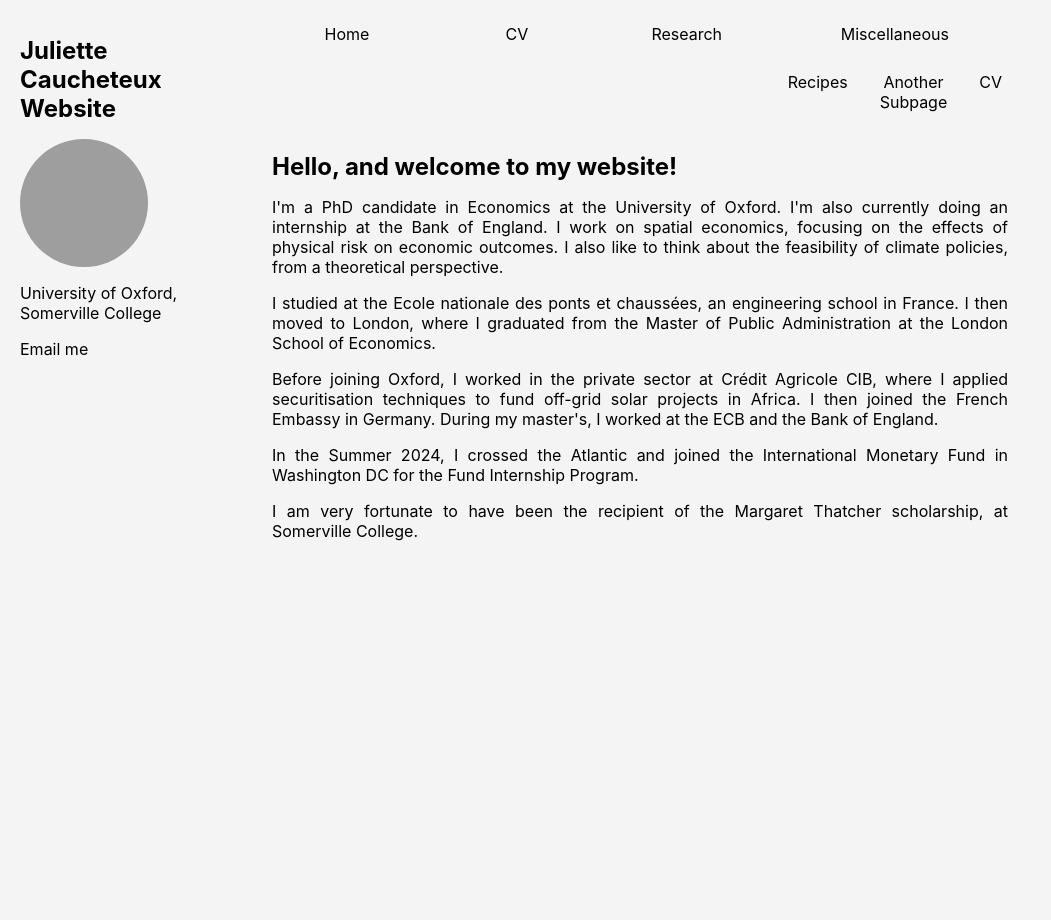
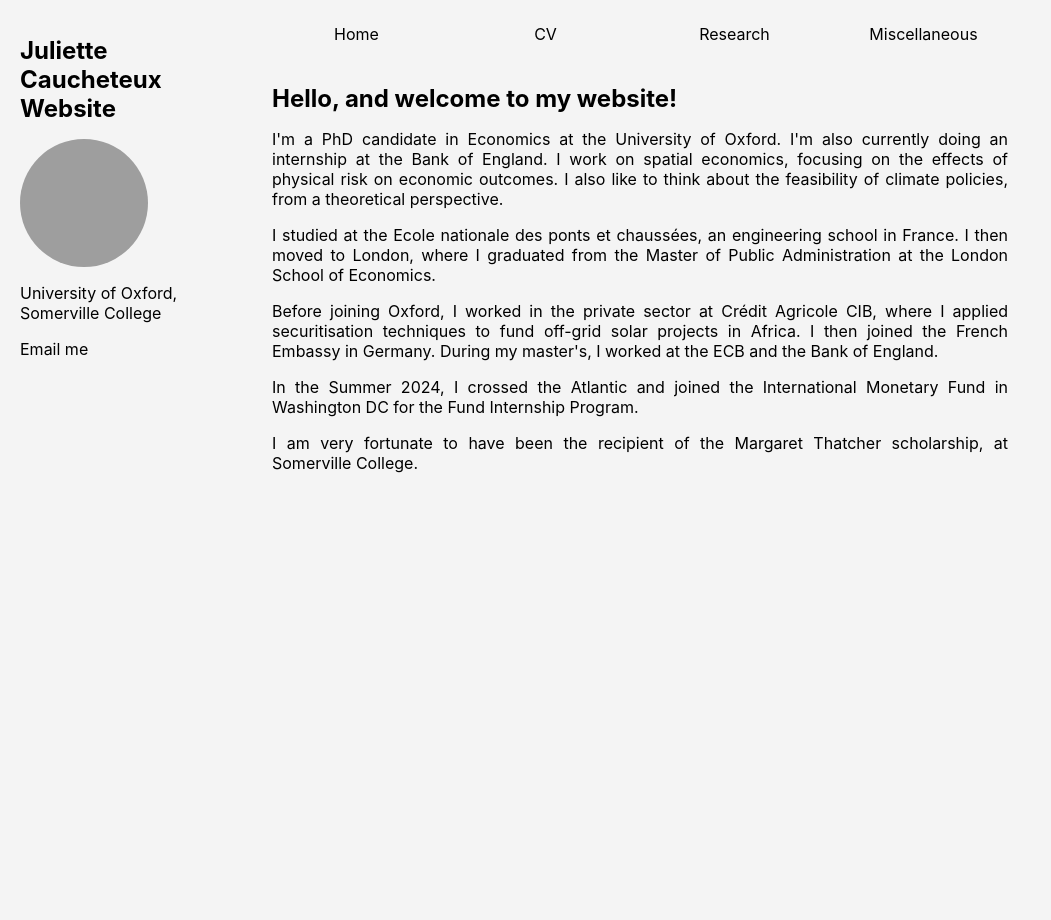
Before and after one commit to JulietteCx/juliettecx.github.io, a Jekyll site: the page built from _pages/index.html, in a window 1280 px wide. Shown: the whole page, without its empty margins (0-1051 px from the left). Built offline with Jekyll 4.4.1, drawn with Linux system fonts in a browser that asks for light colours; grey boxes are pictures that could not be loaded.

Commit message:
Update style.css

```diff
--- a/assets/style.css
+++ b/assets/style.css
@@ -102,39 +102,42 @@
 }
 
 
-/* Basic dropdown menu style */
-.dropdown {
+.nav-item {
   position: relative;
-  display: inline-block;
 }
 
-.dropdown-content {
+.nav-item .dropdown {
   display: none;
   position: absolute;
-  background-color: #ffffff;
-  min-width: 160px;
-  box-shadow: 0px 8px 16px rgba(0,0,0,0.2);
-  z-index: 1;
+  top: 100%;
+  background-color: white;
+  list-style: none;
   padding: 0;
   margin: 0;
+  border: 1px solid #ccc;
+  z-index: 1000;
 }
 
-.dropdown-content li {
-  list-style: none;
+.nav-item .dropdown li {
+  white-space: nowrap;
 }
 
-.dropdown-content a {
+.nav-item:hover .dropdown {
   display: block;
-  padding: 12px 16px;
-  color: #333;
-  text-decoration: none;
 }
 
-.dropdown-content a:hover {
-  background-color: #f1f1f1;
+.nav-item a {
+  padding: 10px;
+  display: block;
+  text-decoration: none;
+  color: black;
 }
 
-/* Show on hover */
-.dropdown:hover .dropdown-content {
-  display: block;
+.nav-item .dropdown a {
+  padding: 10px 15px;
+  background-color: #f9f9f9;
 }
+
+.nav-item .dropdown a:hover {
+  background-color: #eee;
+}
```
